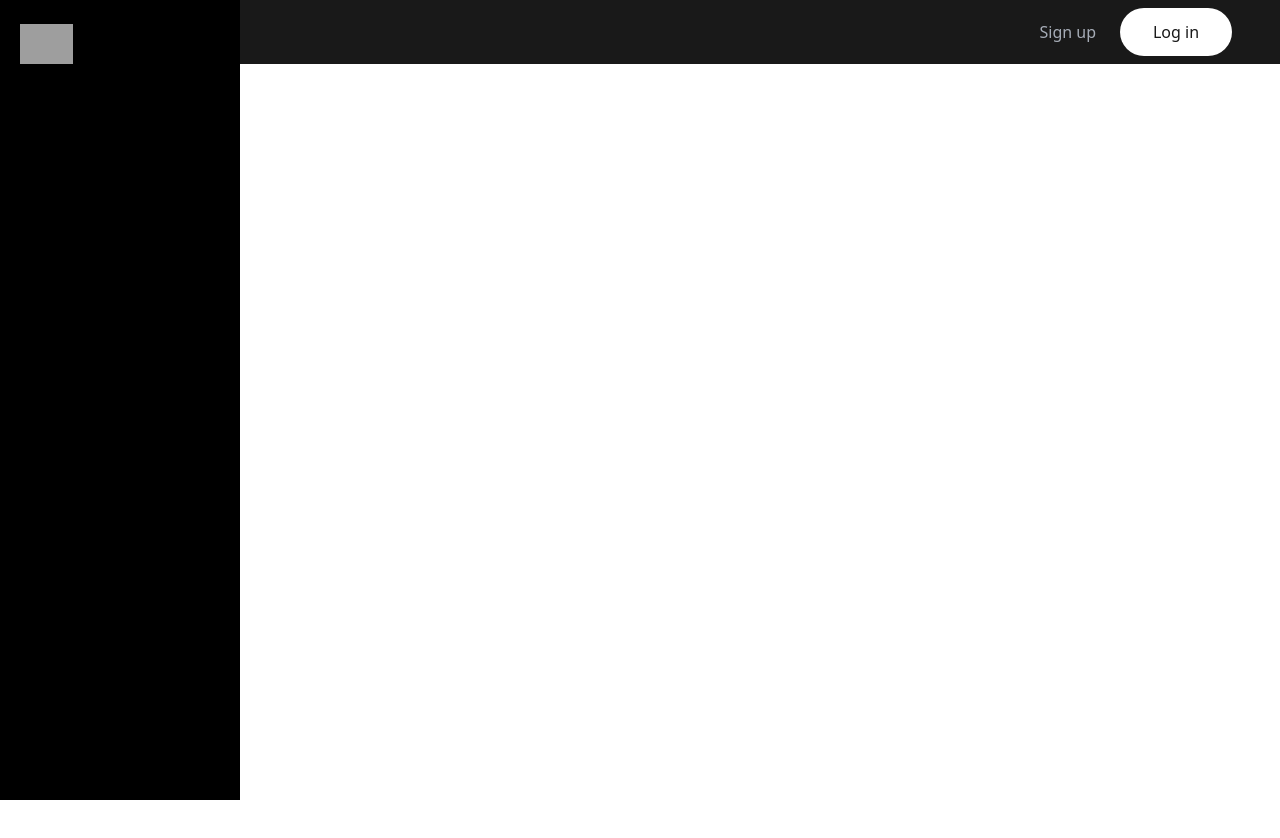
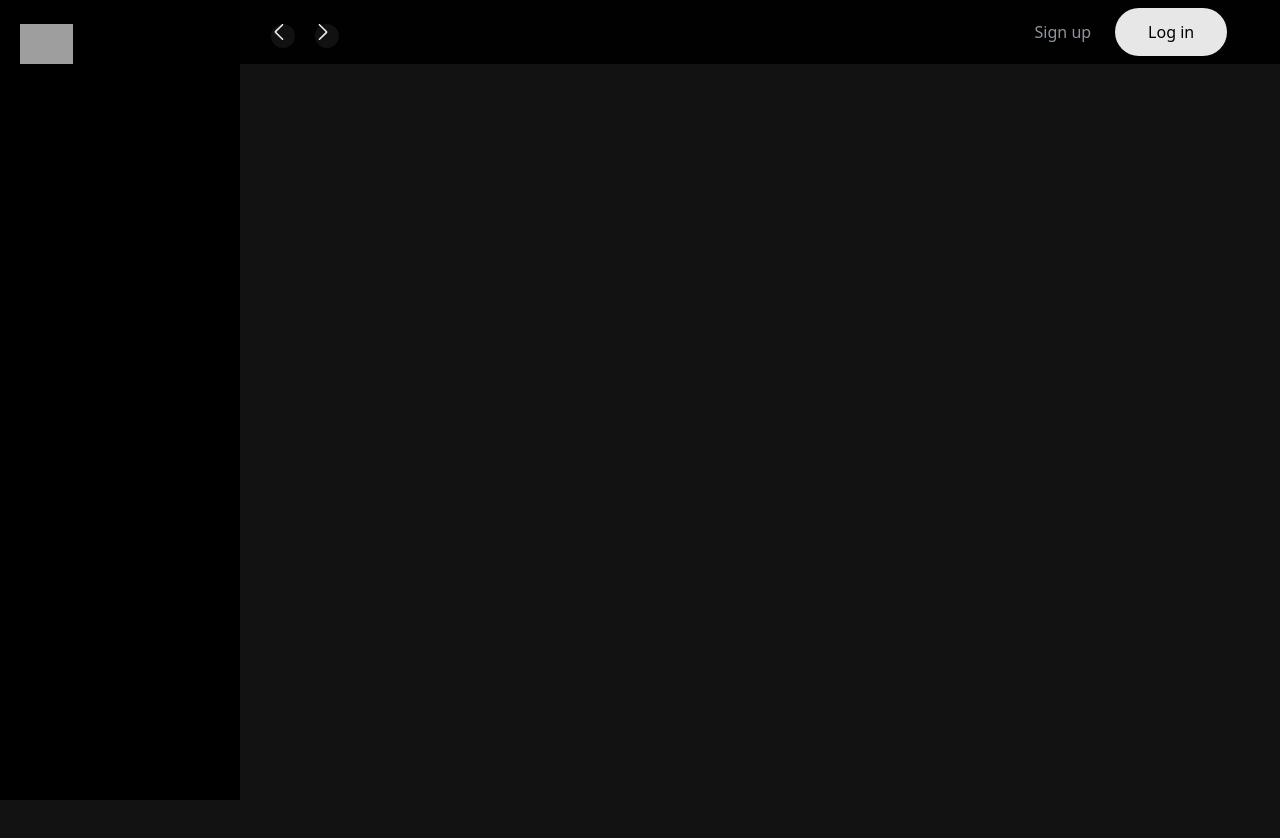
Before and after one commit to buyanaabro/spotify, a Next.js app: page /Home in a window 1280 px wide. Shown: the top 838 px of the page. Built offline with nearby package versions, Linux system fonts and the light colour scheme; grey boxes are pictures that could not be loaded.

Commit message:
Header done

```diff
--- a/components/Header.js
+++ b/components/Header.js
@@ -3,16 +3,113 @@ import Link from "next/link";
 
 export default function Header() {
   return (
-    <div className="w-full h-16 fixed bg-black opacity-90 flex flex-row items-center">
-      <div className="w-40 h-12"></div>
+    <div className="w-full h-16 fixed bg-black opacity-90 flex flex-row items-center ">
+      <div className="w-40 h-12 flex flex-row justify-center items-center space-x-5 mt-2 ml-4">
+        <div className="w-6 h-6 bg-[#121212] rounded-full">
+          <svg
+            className="w-4 h-4 -rotate-90"
+            viewBox="0 -4.5 20 20"
+            version="1.1"
+            xmlns="http://www.w3.org/2000/svg"
+            src="http://www.w3.org/1999/xlink"
+            fill="#ffffff"
+            stroke="#ffffff"
+          >
+            <g id="SVGRepo_bgCarrier" stroke-width="0"></g>
+            <g
+              id="SVGRepo_tracerCarrier"
+              stroke-linecap="round"
+              stroke-linejoin="round"
+            ></g>
+            <g id="SVGRepo_iconCarrier">
+              {" "}
+              <title>arrow_up [#ffffff]</title>{" "}
+              <desc>Created with Sketch.</desc> <defs> </defs>{" "}
+              <g
+                id="Page-1"
+                stroke="none"
+                stroke-width="1"
+                fill="none"
+                fill-rule="evenodd"
+              >
+                {" "}
+                <g
+                  id="Dribbble-Light-Preview"
+                  transform="translate(-260.000000, -6684.000000)"
+                  fill="#ffffff"
+                >
+                  {" "}
+                  <g id="icons" transform="translate(56.000000, 160.000000)">
+                    {" "}
+                    <path
+                      d="M223.707692,6534.63378 L223.707692,6534.63378 C224.097436,6534.22888 224.097436,6533.57338 223.707692,6533.16951 L215.444127,6524.60657 C214.66364,6523.79781 213.397472,6523.79781 212.616986,6524.60657 L204.29246,6533.23165 C203.906714,6533.6324 203.901717,6534.27962 204.282467,6534.68555 C204.671211,6535.10081 205.31179,6535.10495 205.70653,6534.69695 L213.323521,6526.80297 C213.714264,6526.39807 214.346848,6526.39807 214.737591,6526.80297 L222.294621,6534.63378 C222.684365,6535.03868 223.317949,6535.03868 223.707692,6534.63378"
+                      id="arrow_up-[#ffffff]"
+                    >
+                      {" "}
+                    </path>{" "}
+                  </g>{" "}
+                </g>{" "}
+              </g>{" "}
+            </g>
+          </svg>
+        </div>
+        <div className="w-6 h-6 bg-[#121212] rounded-full">
+          <svg
+            className="w-4 h-4 rotate-90"
+            viewBox="0 -4.5 20 20"
+            version="1.1"
+            xmlns="http://www.w3.org/2000/svg"
+            src="http://www.w3.org/1999/xlink"
+            fill="#ffffff"
+            stroke="#ffffff"
+          >
+            <g id="SVGRepo_bgCarrier" stroke-width="0"></g>
+            <g
+              id="SVGRepo_tracerCarrier"
+              stroke-linecap="round"
+              stroke-linejoin="round"
+            ></g>
+            <g id="SVGRepo_iconCarrier">
+              {" "}
+              <title>arrow_up [#ffffff]</title>{" "}
+              <desc>Created with Sketch.</desc> <defs> </defs>{" "}
+              <g
+                id="Page-1"
+                stroke="none"
+                stroke-width="1"
+                fill="none"
+                fill-rule="evenodd"
+              >
+                {" "}
+                <g
+                  id="Dribbble-Light-Preview"
+                  transform="translate(-260.000000, -6684.000000)"
+                  fill="#ffffff"
+                >
+                  {" "}
+                  <g id="icons" transform="translate(56.000000, 160.000000)">
+                    {" "}
+                    <path
+                      d="M223.707692,6534.63378 L223.707692,6534.63378 C224.097436,6534.22888 224.097436,6533.57338 223.707692,6533.16951 L215.444127,6524.60657 C214.66364,6523.79781 213.397472,6523.79781 212.616986,6524.60657 L204.29246,6533.23165 C203.906714,6533.6324 203.901717,6534.27962 204.282467,6534.68555 C204.671211,6535.10081 205.31179,6535.10495 205.70653,6534.69695 L213.323521,6526.80297 C213.714264,6526.39807 214.346848,6526.39807 214.737591,6526.80297 L222.294621,6534.63378 C222.684365,6535.03868 223.317949,6535.03868 223.707692,6534.63378"
+                      id="arrow_up-[#ffffff]"
+                    >
+                      {" "}
+                    </path>{" "}
+                  </g>{" "}
+                </g>{" "}
+              </g>{" "}
+            </g>
+          </svg>
+        </div>
+      </div>
       <div className="w-full h-12 flex flex-row space-x-6 justify-end mr-72">
         <Link
           href="Signup"
-          className="text-gray-400 font-sans hover:text-white text-base flex justify-center items-center"
+          className="text-gray-400 font-sans hover:text-white text-base flex justify-center items-center hover:scale-105"
         >
           Sign up
         </Link>
-        <div className="w-28 h-12 text-base bg-white rounded-full flex justify-center items-center">
+        <div className="w-28 h-12 text-base bg-white rounded-full flex justify-center items-center hover:scale-105">
           <Link href="Login">Log in</Link>
         </div>
       </div>
--- a/pages/Home.js
+++ b/pages/Home.js
@@ -6,14 +6,15 @@ export default function Home() {
   return (
     <>
       <div className="w-screen h-screen flex flex-row">
-        <div className="w-60 h-full">
+        <div className="w-72 h-full bg-white">
           <Sidebar />
         </div>
-        <div className="w-fit h-full">
+        <div className="w-full h-full bg-[#121212]">
           <Header />
+          <div className="w-20 h-20 text-black">hi</div>
         </div>
       </div>
-      <div className="w-screen h-screen"></div>
+      <div className="w-screen h-screen  bg-[#121212]"></div>
     </>
   );
 }
```
Also changed, not shown: components/Footer.js (added).
